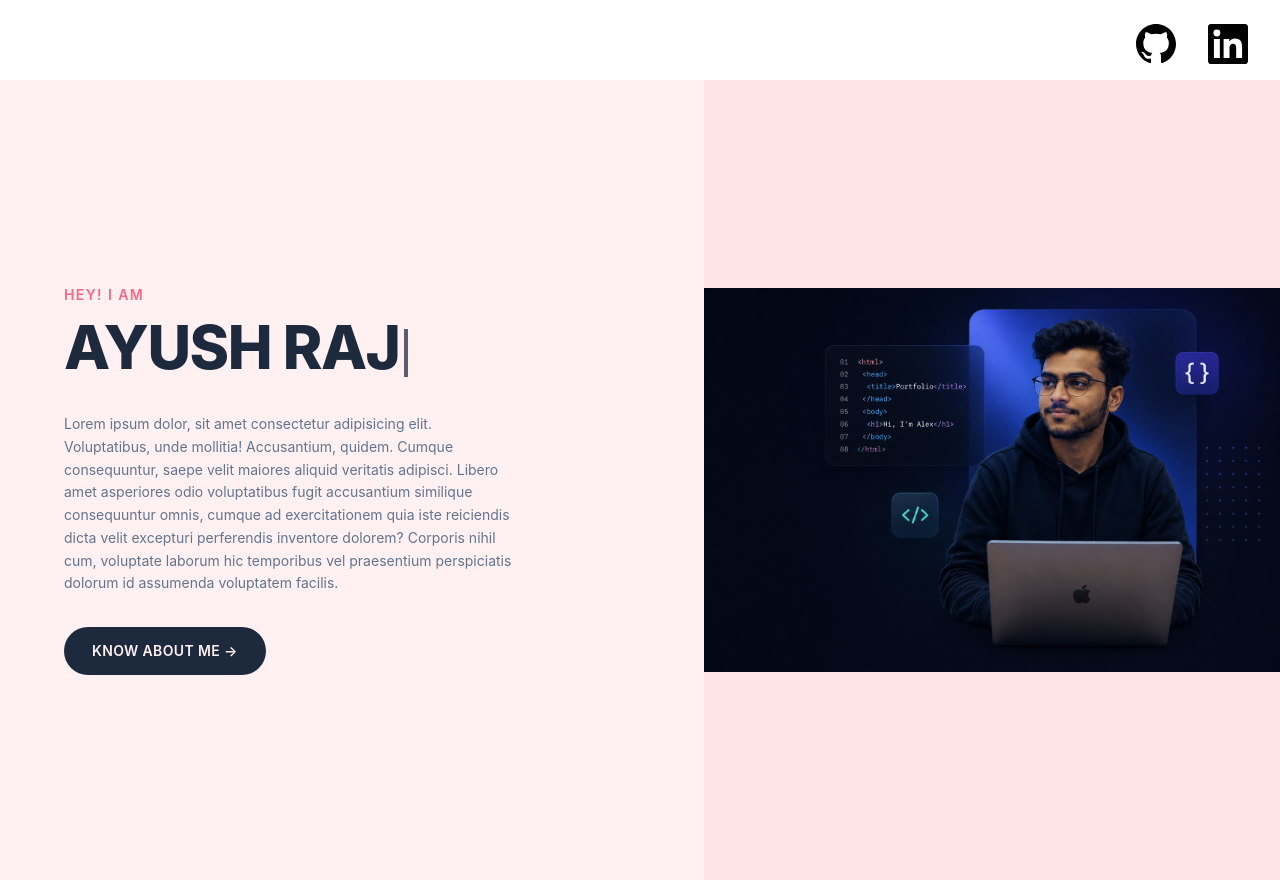
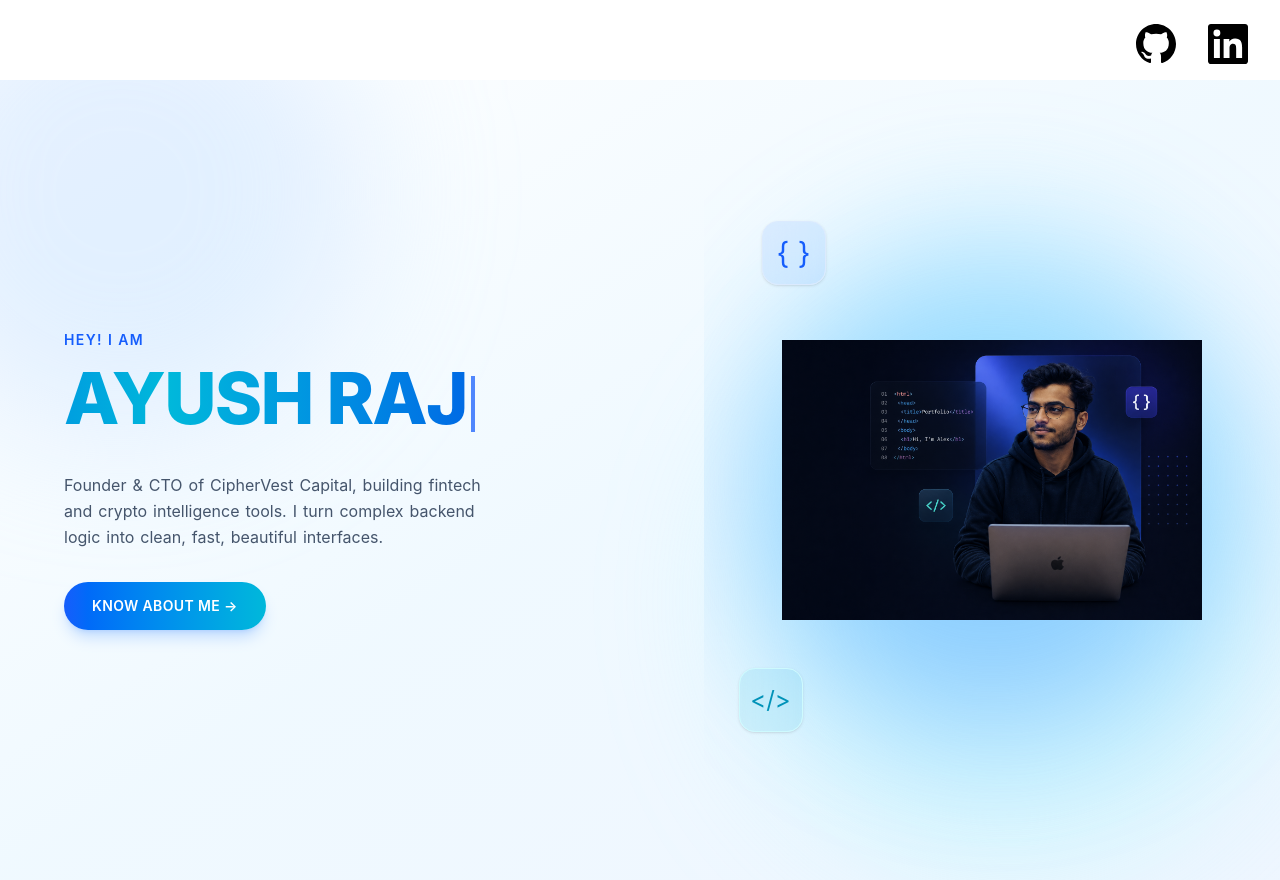
Before and after one commit to Ayush-0247/My_portfolio, a React (Vite) app: page / in a window 1280 px wide. Built offline with nearby package versions, Linux system fonts and the light colour scheme.

Commit message:
new ai animation

```diff
--- a/package.json
+++ b/package.json
@@ -11,6 +11,7 @@
   },
   "dependencies": {
     "@tailwindcss/vite": "^4.3.1",
+    "framer-motion": "^12.40.0",
     "lucide-react": "^1.20.0",
     "react": "^19.2.6",
     "react-dom": "^19.2.6",
--- a/src/App.jsx
+++ b/src/App.jsx
@@ -2,8 +2,10 @@ import Header from "./components/Header";
 import Hero from "./components/Hero";
 import About from "./components/About";
 import { useState } from "react";
+import Preloader from "./components/Preloader";
 const App = () => {
   const [showAbout, setShowAbout] = useState(false);
+   const [loading, setLoading] = useState(true);
 
   const smoothScroll = (targetY, duration) => {
     const startY = window.pageYOffset;
@@ -40,6 +42,8 @@ const App = () => {
   };
   return (
     <div>
+        {loading && <Preloader onComplete={() => setLoading(false)} />}
+      <div style={{ visibility: loading ? "hidden" : "visible" }}></div>
       <Header />
       <Hero onButtonClick={handleClick} />
       {showAbout && <About />}
--- a/src/components/About.jsx
+++ b/src/components/About.jsx
@@ -1,10 +1,23 @@
+import { motion } from "framer-motion";
 import {
   Rocket,
   MonitorSmartphone,
   Zap,
   Download,
 } from "lucide-react";
-import img from "../assets/img3.png";
+import img from "../assets/img2.png";
+
+const fadeUp = {
+  hidden: { opacity: 0, y: 30 },
+  show: { opacity: 1, y: 0, transition: { duration: 0.6, ease: "easeOut" } },
+};
+
+const container = {
+  hidden: {},
+  show: {
+    transition: { staggerChildren: 0.15 },
+  },
+};
 
 function About() {
   return (
@@ -12,113 +25,81 @@ function About() {
       id="about"
       className="min-h-screen bg-gradient-to-br from-white via-sky-50 to-blue-50 text-slate-900 px-6 md:px-20 py-20 overflow-hidden"
     >
-      {/* TOP */}
       <div className="flex flex-col lg:flex-row items-center justify-between gap-16 max-w-7xl mx-auto">
 
         {/* LEFT */}
-        <div className="flex-1 w-full z-10">
-          <p className="text-sm tracking-widest text-blue-600 mb-6 font-semibold">
+        <motion.div
+          className="flex-1 w-full z-10"
+          variants={container}
+          initial="hidden"
+          whileInView="show"
+          viewport={{ once: true, amount: 0.3 }}
+        >
+          <motion.p variants={fadeUp} className="text-sm tracking-widest text-blue-600 mb-6 font-semibold">
             ABOUT ME
-          </p>
+          </motion.p>
 
-          <h1 className="text-5xl lg:text-7xl font-bold leading-tight">
-            Hi, I'm{" "}
-            <span className="text-blue-600">
-              Ayush
-            </span>
+          <motion.h1 variants={fadeUp} className="text-5xl lg:text-7xl font-bold leading-tight">
+            Hi, I'm <span className="text-blue-600">Ayush</span>
             <br />
             A Web Developer
-          </h1>
+          </motion.h1>
 
-          <p className="text-slate-600 mt-8 max-w-xl leading-8 text-lg">
-            I build responsive, user-friendly and
-            high-performance web applications.
-            I love turning complex problems into
-            simple, beautiful and intuitive designs.
-          </p>
+          <motion.p variants={fadeUp} className="text-slate-600 mt-8 max-w-xl leading-8 text-lg">
+            I build responsive, user-friendly and high-performance web applications.
+            I love turning complex problems into simple, beautiful and intuitive designs.
+          </motion.p>
 
           {/* Features */}
-          <div className="flex flex-wrap gap-8 mt-14">
-            <div className="max-w-[170px]">
-              <Rocket
-                size={40}
-                className="text-blue-600"
-              />
-              <h3 className="font-semibold mt-4 text-slate-900">
-                Clean Code
-              </h3>
-              <p className="text-sm text-slate-500 mt-2">
-                Maintainable and scalable code.
-              </p>
-            </div>
+          <motion.div variants={container} className="flex flex-wrap gap-8 mt-14">
+            <motion.div variants={fadeUp} className="max-w-[170px]">
+              <Rocket size={40} className="text-blue-600" />
+              <h3 className="font-semibold mt-4 text-slate-900">Clean Code</h3>
+              <p className="text-sm text-slate-500 mt-2">Maintainable and scalable code.</p>
+            </motion.div>
 
-            <div className="max-w-[170px]">
-              <MonitorSmartphone
-                size={40}
-                className="text-blue-600"
-              />
-              <h3 className="font-semibold mt-4 text-slate-900">
-                Responsive
-              </h3>
-              <p className="text-sm text-slate-500 mt-2">
-                Perfect on all devices.
-              </p>
-            </div>
+            <motion.div variants={fadeUp} className="max-w-[170px]">
+              <MonitorSmartphone size={40} className="text-blue-600" />
+              <h3 className="font-semibold mt-4 text-slate-900">Responsive</h3>
+              <p className="text-sm text-slate-500 mt-2">Perfect on all devices.</p>
+            </motion.div>
 
-            <div className="max-w-[170px]">
-              <Zap
-                size={40}
-                className="text-cyan-600"
-              />
-              <h3 className="font-semibold mt-4 text-slate-900">
-                Performance
-              </h3>
-              <p className="text-sm text-slate-500 mt-2">
-                Optimized user experience.
-              </p>
-            </div>
-          </div>
-<a href="/cv.pdf" download="Ayush_Raj_Resume.pdf"> <button
-            className="
-              mt-10
-              flex items-center gap-2
-              px-7 py-4
-              rounded-xl
-              bg-gradient-to-r
-              from-blue-600
-              to-cyan-500
-              text-white
-              hover:scale-105
-              transition-transform
-              duration-300
-              cursor-pointer
-              shadow-lg shadow-blue-500/25
-            "
+            <motion.div variants={fadeUp} className="max-w-[170px]">
+              <Zap size={40} className="text-cyan-600" />
+              <h3 className="font-semibold mt-4 text-slate-900">Performance</h3>
+              <p className="text-sm text-slate-500 mt-2">Optimized user experience.</p>
+            </motion.div>
+          </motion.div>
+
+          <motion.button
+            variants={fadeUp}
+            whileHover={{ scale: 1.05 }}
+            whileTap={{ scale: 0.97 }}
+            className="mt-10 flex items-center gap-2 px-7 py-4 rounded-xl bg-gradient-to-r from-blue-600 to-cyan-500 text-white transition-shadow duration-300 cursor-pointer shadow-lg shadow-blue-500/25"
           >
             Download CV
             <Download size={18} />
-          </button></a>
-
-        </div>
+          </motion.button>
+        </motion.div>
 
         {/* RIGHT */}
-        <div className="flex-1 relative h-[600px] lg:h-[650px] w-full max-w-[500px] lg:max-w-none">
+        <motion.div
+          className="flex-1 relative h-[600px] lg:h-[650px] w-full max-w-[500px] lg:max-w-none"
+          initial={{ opacity: 0, x: 40 }}
+          whileInView={{ opacity: 1, x: 0 }}
+          viewport={{ once: true, amount: 0.3 }}
+          transition={{ duration: 0.7, ease: "easeOut" }}
+        >
+          {/* Soft glow */}
+          <div className="absolute right-0 lg:right-10 bottom-6 w-[70%] sm:w-[360px] lg:w-[400px] h-[420px] lg:h-[460px] rounded-full bg-gradient-to-b from-sky-200 to-blue-200 opacity-70 blur-2xl" />
 
           {/* Code Card */}
-          <div
-            className="
-              absolute
-              top-32
-              left-0
-              z-20
-              p-6
-              rounded-3xl
-              border border-blue-100
-              bg-white/70
-              backdrop-blur-lg
-              shadow-sm
-              hidden sm:block
-            "
+          <motion.div
+            initial={{ opacity: 0, y: -20 }}
+            whileInView={{ opacity: 1, y: 0 }}
+            viewport={{ once: true }}
+            transition={{ delay: 0.4, duration: 0.6 }}
+            className="absolute top-24 left-0 z-20 p-6 rounded-3xl border border-blue-100 bg-white/80 backdrop-blur-lg shadow-md hidden sm:block"
           >
             <pre className="text-xs text-blue-700">
 {`01 <html>
@@ -130,104 +111,47 @@ function About() {
 07 </body>
 08 </html>`}
             </pre>
-          </div>
+          </motion.div>
 
-          {/* Top Icon */}
-          <div
-            className="
-              absolute
-              top-32
-              right-0 lg:right-4
-              z-20
-              w-16 h-16 sm:w-20 sm:h-20
-              rounded-2xl
-              bg-blue-500/10
-              backdrop-blur-lg
-              flex items-center justify-center
-              text-2xl sm:text-4xl
-              text-blue-600
-            "
+          {/* Top Icon — floating loop */}
+          <motion.div
+            animate={{ y: [0, -10, 0] }}
+            transition={{ duration: 3, repeat: Infinity, ease: "easeInOut" }}
+            className="absolute top-24 right-2 lg:right-8 z-20 w-16 h-16 sm:w-20 sm:h-20 rounded-2xl bg-blue-500/10 backdrop-blur-lg flex items-center justify-center text-2xl sm:text-4xl text-blue-600 shadow-sm"
           >
             {"{ }"}
-          </div>
+          </motion.div>
 
-          {/* Bottom Icon */}
-          <div
-            className="
-              absolute
-              bottom-36
-              left-10 sm:left-20
-              z-20
-              w-16 h-16 sm:w-20 sm:h-20
-              rounded-2xl
-              bg-cyan-500/10
-              backdrop-blur-lg
-              flex items-center justify-center
-              text-2xl sm:text-3xl
-              text-cyan-600
-            "
+          {/* Bottom Icon — floating loop, offset delay */}
+          <motion.div
+            animate={{ y: [0, 10, 0] }}
+            transition={{ duration: 3.5, repeat: Infinity, ease: "easeInOut", delay: 0.5 }}
+            className="absolute bottom-28 left-6 sm:left-16 z-20 w-16 h-16 sm:w-20 sm:h-20 rounded-2xl bg-cyan-500/10 backdrop-blur-lg flex items-center justify-center text-2xl sm:text-3xl text-cyan-600 shadow-sm"
           >
             {"</>"}
-          </div>
+          </motion.div>
 
           {/* Dots */}
           <div
-            className="
-              absolute
-              right-0
-              top-72
-              w-36 h-36
-              opacity-40
-            "
+            className="absolute right-2 top-1/2 -translate-y-1/2 w-28 h-28 opacity-40"
             style={{
-              backgroundImage:
-                "radial-gradient(#0ea5e9 1px, transparent 1px)",
+              backgroundImage: "radial-gradient(#0ea5e9 1px, transparent 1px)",
               backgroundSize: "18px 18px",
             }}
           />
 
-          {/* Your Image */}
-          <img
+          {/* Ground shadow */}
+          <div className="absolute bottom-3 right-4 lg:right-16 w-[55%] sm:w-[260px] lg:w-[280px] h-6 rounded-full bg-blue-900/15 blur-md" />
+
+          {/* Photo — subtle continuous float */}
+          <motion.img
             src={img}
             alt="Ayush Portfolio"
-            className="
-              absolute
-              bottom-30
-              right-0 lg:right-10
-              z-10
-              w-[100%] sm:w-[380px] lg:w-[710px]
-              object-contain object-bottom
-            "
+            animate={{ y: [0, -8, 0] }}
+            transition={{ duration: 4, repeat: Infinity, ease: "easeInOut" }}
+            className="absolute bottom-4 right-0 lg:right-10 z-10 w-[78%] sm:w-[390px] lg:w-[420px] object-contain object-bottom"
           />
-        </div>
-      </div>
-
-      {/* BOTTOM */}
-      <div
-        className="
-          mt-20
-          max-w-7xl
-          mx-auto
-          rounded-3xl
-          border border-blue-100
-          bg-white/70
-          backdrop-blur-md
-          p-8
-        "
-      >
-        <h3 className="text-slate-500 mb-8 font-medium tracking-wider text-sm">
-          TECHNOLOGIES I WORK WITH
-        </h3>
-
-        <div className="flex flex-wrap justify-center sm:justify-between gap-8 items-center">
-          <img className="w-12 h-12" alt="HTML5" src="https://cdn.jsdelivr.net/gh/devicons/devicon/icons/html5/html5-original.svg" />
-          <img className="w-12 h-12" alt="CSS3" src="https://cdn.jsdelivr.net/gh/devicons/devicon/icons/css3/css3-original.svg" />
-          <img className="w-12 h-12" alt="JavaScript" src="https://cdn.jsdelivr.net/gh/devicons/devicon/icons/javascript/javascript-original.svg" />
-          <img className="w-12 h-12" alt="React" src="https://cdn.jsdelivr.net/gh/devicons/devicon/icons/react/react-original.svg" />
-          <img className="w-12 h-12" alt="Node.js" src="https://cdn.jsdelivr.net/gh/devicons/devicon/icons/nodejs/nodejs-original.svg" />
-          <img className="w-12 h-12" alt="Git" src="https://cdn.jsdelivr.net/gh/devicons/devicon/icons/git/git-original.svg" />
-          <img className="w-12 h-12" alt="GitHub" src="https://cdn.jsdelivr.net/gh/devicons/devicon/icons/github/github-original.svg" />
-        </div>
+        </motion.div>
       </div>
     </section>
   );
--- a/src/components/Hero.jsx
+++ b/src/components/Hero.jsx
@@ -1,4 +1,5 @@
 import { useState, useEffect } from "react";
+import { motion } from "framer-motion";
 import img from "../assets/img2.png";
 
 const NAME = "AYUSH RAJ";
@@ -6,6 +7,18 @@ const TYPE_SPEED = 130;
 const DELETE_SPEED = 70;
 const PAUSE_AFTER_TYPE = 1800;
 const PAUSE_AFTER_DELETE = 400;
+
+const PARAGRAPH =
+  "Founder & CTO of CipherVest Capital, building fintech and crypto intelligence tools. I turn complex backend logic into clean, fast, beautiful interfaces.";
+
+const wordVariants = {
+  hidden: { opacity: 0, y: 10 },
+  show: (i) => ({
+    opacity: 1,
+    y: 0,
+    transition: { delay: 0.5 + i * 0.04, duration: 0.4, ease: "easeOut" },
+  }),
+};
 
 function Hero({ onButtonClick }) {
   const [displayText, setDisplayText] = useState("");
@@ -32,46 +45,115 @@ function Hero({ onButtonClick }) {
   }, [displayText, isDeleting]);
 
   return (
-    <div className="h-screen flex bg-rose-50">
+    <div className="h-screen flex relative bg-gradient-to-br from-white via-sky-50 to-blue-50 overflow-hidden">
+
+      {/* Animated background blobs */}
+      <motion.div
+        className="absolute -top-32 -left-32 w-[420px] h-[420px] rounded-full bg-blue-200/40 blur-3xl"
+        animate={{ x: [0, 40, 0], y: [0, 30, 0], scale: [1, 1.15, 1] }}
+        transition={{ duration: 10, repeat: Infinity, ease: "easeInOut" }}
+      />
+      <motion.div
+        className="absolute bottom-0 right-0 w-[480px] h-[480px] rounded-full bg-cyan-200/40 blur-3xl"
+        animate={{ x: [0, -30, 0], y: [0, -40, 0], scale: [1, 1.1, 1] }}
+        transition={{ duration: 12, repeat: Infinity, ease: "easeInOut" }}
+      />
+
       {/* left side */}
-      <div className="flex-1 flex flex-col justify-center px-10 lg:px-16">
-        <span className="text-sm font-semibold tracking-widest text-rose-400 uppercase">
+      <div className="flex-1 flex flex-col justify-center px-10 lg:px-16 relative z-10">
+        <motion.span
+          initial={{ opacity: 0, y: -10 }}
+          animate={{ opacity: 1, y: 0 }}
+          transition={{ duration: 0.5 }}
+          className="text-sm font-semibold tracking-widest text-blue-600 uppercase"
+        >
           Hey! I am
-        </span>
+        </motion.span>
 
-        <h1 className="mt-3 text-5xl lg:text-6xl font-extrabold text-slate-800 tracking-tight min-h-[1.2em]">
-          {displayText}
-          <span className="inline-block w-1 h-12 bg-slate-800 ml-1 align-middle animate-pulse" />
+        <h1 className="mt-3 text-5xl lg:text-7xl font-extrabold tracking-tight min-h-[1.2em]">
+          <span
+            className="bg-clip-text text-transparent bg-gradient-to-r from-blue-700 via-cyan-500 to-blue-700"
+            style={{ backgroundSize: "200% auto", animation: "gradientMove 4s linear infinite" }}
+          >
+            {displayText}
+          </span>
+          <motion.span
+            animate={{ opacity: [1, 0] }}
+            transition={{ duration: 0.7, repeat: Infinity, repeatType: "reverse" }}
+            className="inline-block w-1 h-12 lg:h-14 bg-blue-600 ml-1 align-middle"
+          />
         </h1>
 
-        <p className="mt-6 max-w-md text-sm leading-relaxed text-slate-500">
-          Lorem ipsum dolor, sit amet consectetur adipisicing elit.
-          Voluptatibus, unde mollitia! Accusantium, quidem. Cumque consequuntur,
-          saepe velit maiores aliquid veritatis adipisci. Libero amet asperiores
-          odio voluptatibus fugit accusantium similique consequuntur omnis,
-          cumque ad exercitationem quia iste reiciendis dicta velit excepturi
-          perferendis inventore dolorem? Corporis nihil cum, voluptate laborum
-          hic temporibus vel praesentium perspiciatis dolorum id assumenda
-          voluptatem facilis.
+        <p className="mt-6 max-w-md text-sm lg:text-base leading-relaxed text-slate-600 flex flex-wrap">
+          {PARAGRAPH.split(" ").map((word, i) => (
+            <motion.span
+              key={i}
+              custom={i}
+              initial="hidden"
+              animate="show"
+              variants={wordVariants}
+              className="mr-1.5"
+            >
+              {word}
+            </motion.span>
+          ))}
         </p>
 
-        <button
+        <motion.button
           onClick={onButtonClick}
-          className="mt-8 w-fit bg-slate-800 text-rose-50 text-sm font-semibold tracking-wide px-7 py-3.5 rounded-full hover:bg-slate-700 transition-colors"
+          initial={{ opacity: 0, y: 15 }}
+          animate={{ opacity: 1, y: 0 }}
+          transition={{ delay: 1.6, duration: 0.5 }}
+          whileHover={{ scale: 1.06, boxShadow: "0 10px 30px -8px rgba(37,99,235,0.5)" }}
+          whileTap={{ scale: 0.96 }}
+          className="mt-8 w-fit bg-gradient-to-r from-blue-600 to-cyan-500 text-white text-sm font-semibold tracking-wide px-7 py-3.5 rounded-full shadow-lg shadow-blue-500/25"
         >
           KNOW ABOUT ME →
-        </button>
+        </motion.button>
       </div>
 
       {/* right side */}
-      <div className="flex-1 relative flex items-center justify-center bg-rose-100 overflow-hidden">
-        <div className="mb-5" />
-        <img
+      <div className="flex-1 relative flex items-center justify-center overflow-hidden">
+        {/* Pulsing glow ring behind photo */}
+        <motion.div
+          className="absolute w-[380px] h-[380px] lg:w-[440px] lg:h-[440px] rounded-full bg-gradient-to-b from-sky-300 to-blue-400 opacity-40 blur-3xl"
+          animate={{ scale: [1, 1.12, 1], opacity: [0.4, 0.6, 0.4] }}
+          transition={{ duration: 4, repeat: Infinity, ease: "easeInOut" }}
+        />
+
+        {/* Floating code chip */}
+        <motion.div
+          animate={{ y: [0, -12, 0] }}
+          transition={{ duration: 3, repeat: Infinity, ease: "easeInOut" }}
+          className="absolute top-[18%] left-[10%] z-20 w-16 h-16 rounded-2xl bg-blue-500/10 backdrop-blur-lg border border-blue-100 flex items-center justify-center text-3xl text-blue-600 shadow-sm"
+        >
+          {"{ }"}
+        </motion.div>
+
+        <motion.div
+          animate={{ y: [0, 12, 0] }}
+          transition={{ duration: 3.4, repeat: Infinity, ease: "easeInOut", delay: 0.4 }}
+          className="absolute bottom-[20%] left-[6%] z-20 w-16 h-16 rounded-2xl bg-cyan-500/10 backdrop-blur-lg border border-cyan-100 flex items-center justify-center text-2xl text-cyan-600 shadow-sm"
+        >
+          {"</>"}
+        </motion.div>
+
+        <motion.img
           src={img}
-          className=""
           alt="Ayush Raj"
+          initial={{ opacity: 0, y: 30, scale: 0.95 }}
+          animate={{ opacity: 1, y: 0, scale: 1 }}
+          transition={{ duration: 0.8, ease: "easeOut" }}
+          className="relative z-10 w-[75%] lg:w-[420px] object-contain"
         />
       </div>
+
+      <style>{`
+        @keyframes gradientMove {
+          0% { background-position: 0% center; }
+          100% { background-position: 200% center; }
+        }
+      `}</style>
     </div>
   );
 }
```
Also changed, not shown: src/components/Preloader.jsx (added, +126 -0 lines), 1 other file (tests, documents, lock files or other folders).
